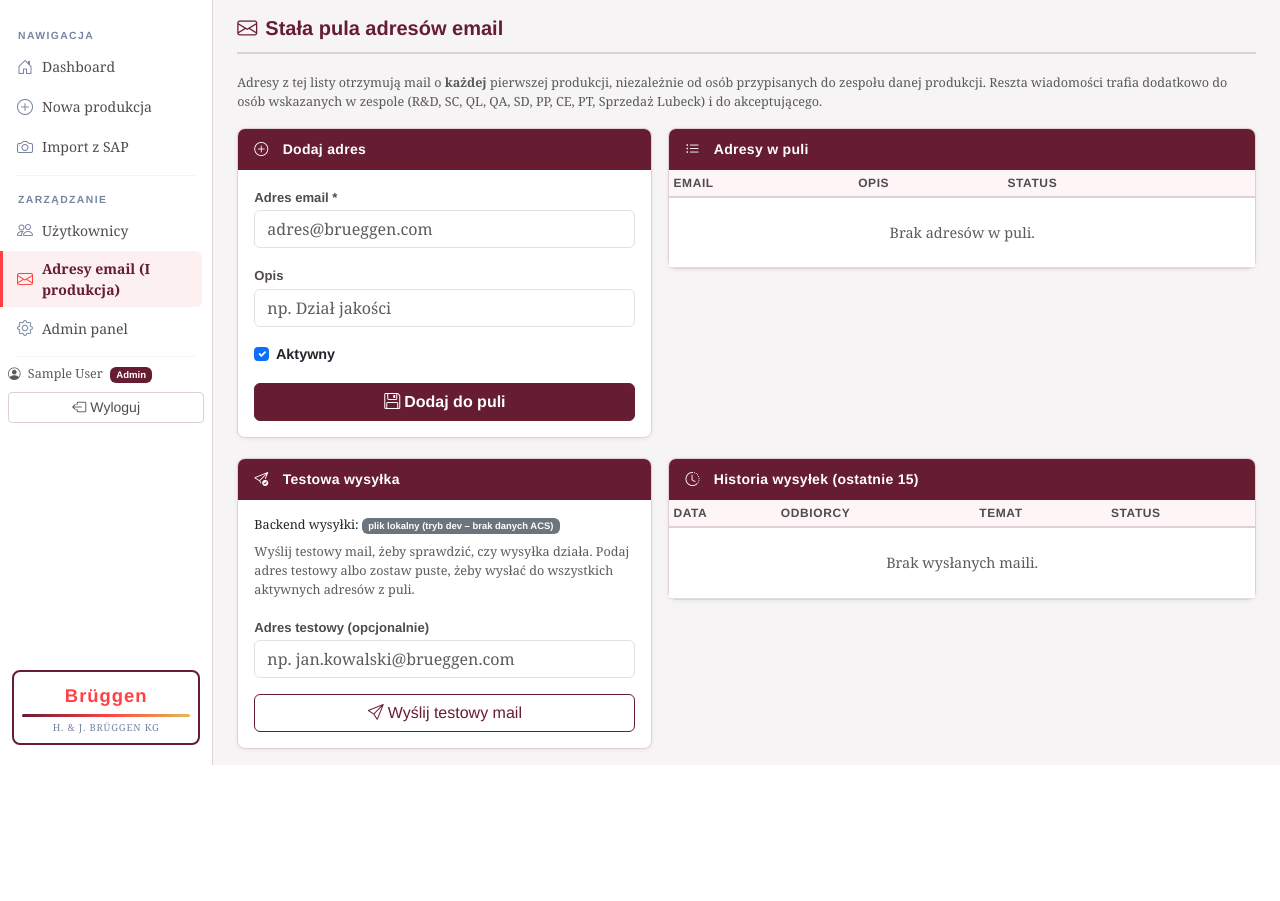
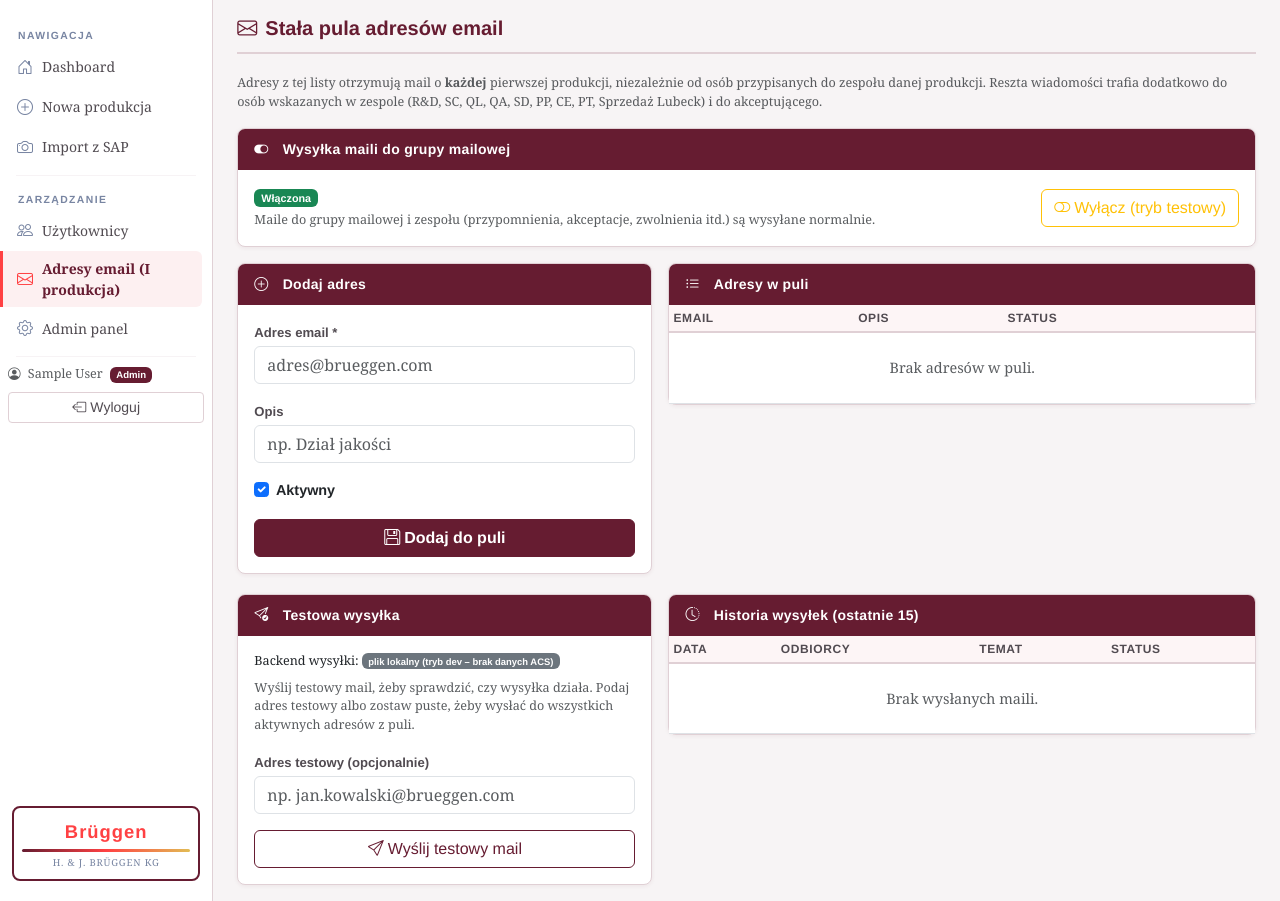
Before and after one commit to SP1BrueggenPL/FirstTrack, a Django app: page /ustawienia/maile/ in a window 1280 px wide. Shown: the part 56-957 px from the top of the page. Before the commit the page ends 821 px from the top, so only its background shows below. Run offline with Django 5.2, Linux system fonts and the light colour scheme; the visitor is signed in with stand-in values (Sample User, id 1); data comes from the database, SQL or seed files in the repository; data that the repository does not hold is empty.

Commit message:
Dodaj przełącznik wysyłki maili do grupy mailowej (tryb testowy)
Nowa kontrolka w Zarządzanie → Adresy email - globalny przełącznik
włącza/wyłącza faktyczną wysyłkę maili do grupy mailowej i zespołu
(przypomnienia, akceptacja sensoryki, korekta, zwolnienie, powiadomienie
o nowych produkcjach, ręczny mail do akceptującego), żeby dało się
bezpiecznie testować aplikację bez zalewania prawdziwych adresów mailami.

Wyłączenie nie blokuje przycisku "Wyślij testowy mail" - to świadoma,
pojedyncza akcja administratora do weryfikacji konfiguracji wysyłki,
ma działać niezależnie od trybu testowego.

Gdy wyłączone, próby wysyłki są nadal logowane w historii (EmailLog) z
nowym polem `skipped`, pokazywane jako osobny badge "Pominięto" - odróżnia
to od prawdziwego błędu wysyłki.

Domyślnie włączone (EmailSettings.bulk_emails_enabled=True), więc
zachowanie istniejących funkcji się nie zmienia, dopóki ktoś świadomie nie
wyłączy wysyłki.

Test: python manage.py test productions -> 121 testów, OK.

Co-Authored-By: Claude Sonnet 5 <noreply@anthropic.com>
Claude-Session: https://claude.ai/code/session_01DyaqTSFiuD1zqC5aRMRfaJ

```diff
--- a/productions/models.py
+++ b/productions/models.py
@@ -419,12 +419,42 @@ class EmailLog(models.Model):
     sent_at    = models.DateTimeField(auto_now_add=True)
     success    = models.BooleanField(default=True)
     error_msg  = models.TextField(blank=True)
+    # Wysyłka wyłączona w Ustawieniach (tryb testowy) - mail nie został
+    # faktycznie wysłany, tylko zalogowany do wglądu. Osobne od success, żeby
+    # nie wyglądało to w historii jak błąd wysyłki.
+    skipped    = models.BooleanField('Pominięty (tryb testowy)', default=False)
 
     class Meta:
         ordering = ['-sent_at']
 
     def __str__(self):
         return f"Mail do {self.recipient} – {self.sent_at:%Y-%m-%d %H:%M}"
+
+
+# ──────────────────────────────────────────────────────────
+# Ustawienia aplikacji (singleton)
+# ──────────────────────────────────────────────────────────
+
+class EmailSettings(models.Model):
+    """Jeden wiersz (pk=1) - globalny przełącznik wysyłki maili do grupy
+    mailowej/zespołu, żeby dało się bezpiecznie testować aplikację bez
+    zalewania prawdziwych adresów mailami."""
+    bulk_emails_enabled = models.BooleanField(
+        'Wysyłka maili do grupy mailowej włączona', default=True,
+    )
+    updated_at = models.DateTimeField(auto_now=True)
+
+    class Meta:
+        verbose_name = 'Ustawienia email'
+        verbose_name_plural = 'Ustawienia email'
+
+    def __str__(self):
+        return 'Ustawienia email'
+
+    @classmethod
+    def get_solo(cls):
+        obj, _ = cls.objects.get_or_create(pk=1)
+        return obj
 
 
 # ──────────────────────────────────────────────────────────
--- a/productions/urls.py
+++ b/productions/urls.py
@@ -39,4 +39,5 @@ urlpatterns = [
     path('ustawienia/maile/', views.notification_email_list, name='notification_email_list'),
     path('ustawienia/maile/<int:pk>/usun/', views.notification_email_delete, name='notification_email_delete'),
     path('ustawienia/maile/test/', views.notification_email_test, name='notification_email_test'),
+    path('ustawienia/maile/przelacz/', views.notification_email_toggle, name='notification_email_toggle'),
 ]
--- a/productions/views.py
+++ b/productions/views.py
@@ -19,7 +19,7 @@ from django.contrib.auth.decorators import login_required
 
 from .models import (
     FirstProduction, ChecklistBefore, ChecklistAfter,
-    EmailLog, UserProfile, NotificationRecipient, DEPT_CHOICES,
+    EmailLog, EmailSettings, UserProfile, NotificationRecipient, DEPT_CHOICES,
 )
 from .forms import (
     FirstProductionForm, SAPImportForm,
@@ -1126,6 +1126,19 @@ def send_production_email(request, pk):
 
     recipients = sorted(recipients)
 
+    if not _bulk_emails_enabled():
+        EmailLog.objects.create(
+            production=prod, recipient=', '.join(recipients), subject=subject, body=body,
+            success=True, skipped=True,
+            error_msg='Wysyłka do grupy mailowej wyłączona (tryb testowy) - mail nie został wysłany.',
+        )
+        messages.info(
+            request,
+            'Wysyłka maili do grupy mailowej jest wyłączona (tryb testowy) - mail nie został wysłany. '
+            'Włącz ją w Ustawieniach (Zarządzanie → Adresy email).',
+        )
+        return redirect('production_detail', pk=pk)
+
     success = True
     error_msg = ''
     try:
@@ -1225,6 +1238,15 @@ def _notify_new_productions(productions):
     ]
     body = '\n'.join(lines)
 
+    if not _bulk_emails_enabled():
+        for p in productions:
+            EmailLog.objects.create(
+                production=p, recipient=', '.join(recipients), subject=subject, body=body,
+                success=True, skipped=True,
+                error_msg='Wysyłka do grupy mailowej wyłączona (tryb testowy) - mail nie został wysłany.',
+            )
+        return
+
     success = True
     error_msg = ''
     try:
@@ -1259,9 +1281,25 @@ def _production_team_recipients(prod):
     return sorted(recipients)
 
 
+def _bulk_emails_enabled():
+    """Globalny przełącznik (Ustawienia → Adresy email) - wyłączony w trybie
+    testowym, żeby nie zalewać prawdziwych adresów mailami przy testowaniu
+    aplikacji. Nie dotyczy przycisku "Wyślij testowy mail" (to świadoma,
+    pojedyncza akcja administratora, ma działać niezależnie od trybu)."""
+    return EmailSettings.get_solo().bulk_emails_enabled
+
+
 def _send_and_log(prod, subject, body, recipients, email_message=None):
     """Wysyła maila (plain-text albo gotowy EmailMessage z załącznikami) i zawsze
     zapisuje próbę w EmailLog, niezależnie od wyniku."""
+    if not _bulk_emails_enabled():
+        EmailLog.objects.create(
+            production=prod, recipient=', '.join(recipients), subject=subject, body=body,
+            success=True, skipped=True,
+            error_msg='Wysyłka do grupy mailowej wyłączona (tryb testowy) - mail nie został wysłany.',
+        )
+        return True
+
     success = True
     error_msg = ''
     try:
@@ -1881,6 +1919,7 @@ def notification_email_list(request):
         'form': form,
         'recipients': NotificationRecipient.objects.all(),
         'acs_configured': acs_configured,
+        'bulk_emails_enabled': _bulk_emails_enabled(),
         'recent_logs': EmailLog.objects.select_related('production').all()[:15],
     })
 
@@ -1891,6 +1930,22 @@ def notification_email_delete(request, pk):
     recipient = get_object_or_404(NotificationRecipient, pk=pk)
     recipient.delete()
     messages.success(request, f'Adres {recipient.email} został usunięty ze stałej puli.')
+    return redirect('notification_email_list')
+
+
+@login_required
+@require_POST
+def notification_email_toggle(request):
+    """Włącza/wyłącza globalną wysyłkę maili do grupy mailowej - do
+    bezpiecznego testowania aplikacji bez zalewania prawdziwych adresów
+    mailami. Nie dotyczy przycisku "Wyślij testowy mail"."""
+    email_settings = EmailSettings.get_solo()
+    email_settings.bulk_emails_enabled = not email_settings.bulk_emails_enabled
+    email_settings.save(update_fields=['bulk_emails_enabled'])
+    if email_settings.bulk_emails_enabled:
+        messages.success(request, 'Wysyłka maili do grupy mailowej została włączona.')
+    else:
+        messages.warning(request, 'Wysyłka maili do grupy mailowej została wyłączona (tryb testowy).')
     return redirect('notification_email_list')
 
 
--- a/templates/productions/notification_email_list.html
+++ b/templates/productions/notification_email_list.html
@@ -11,6 +11,39 @@
   od osób przypisanych do zespołu danej produkcji. Reszta wiadomości trafia dodatkowo do
   osób wskazanych w zespole (R&amp;D, SC, QL, QA, SD, PP, CE, PT, Sprzedaż Lubeck) i do akceptującego.
 </p>
+
+<div class="card mb-3 {% if not bulk_emails_enabled %}border-warning{% endif %}">
+  <div class="card-header"><i class="bi bi-toggle-on me-2"></i>Wysyłka maili do grupy mailowej</div>
+  <div class="card-body d-flex justify-content-between align-items-center flex-wrap gap-2">
+    <div>
+      {% if bulk_emails_enabled %}
+        <span class="badge bg-success mb-1">Włączona</span>
+        <p class="text-muted small mb-0">
+          Maile do grupy mailowej i zespołu (przypomnienia, akceptacje, zwolnienia itd.) są wysyłane normalnie.
+        </p>
+      {% else %}
+        <span class="badge bg-warning text-dark mb-1">Wyłączona - tryb testowy</span>
+        <p class="text-muted small mb-0">
+          Żaden mail do grupy mailowej/zespołu nie zostanie faktycznie wysłany - próby są tylko
+          logowane w historii poniżej jako „Pominięto". Wyłącz tryb testowy przed pracą na produkcji.
+        </p>
+      {% endif %}
+    </div>
+    <form method="post" action="{% url 'notification_email_toggle' %}"
+          onsubmit="return confirm('{% if bulk_emails_enabled %}Na pewno wyłączyć wysyłkę maili do grupy mailowej (tryb testowy)?{% else %}Na pewno włączyć wysyłkę maili do grupy mailowej?{% endif %}');">
+      {% csrf_token %}
+      {% if bulk_emails_enabled %}
+      <button type="submit" class="btn btn-outline-warning">
+        <i class="bi bi-toggle-off me-1"></i>Wyłącz (tryb testowy)
+      </button>
+      {% else %}
+      <button type="submit" class="btn btn-success">
+        <i class="bi bi-toggle-on me-1"></i>Włącz wysyłkę
+      </button>
+      {% endif %}
+    </form>
+  </div>
+</div>
 
 <div class="row g-3">
   <div class="col-md-5">
@@ -139,7 +172,9 @@
               <td class="small">{{ log.recipient|truncatechars:40 }}</td>
               <td class="small">{{ log.subject|truncatechars:35 }}</td>
               <td>
-                {% if log.success %}
+                {% if log.skipped %}
+                  <span class="badge bg-secondary" title="{{ log.error_msg }}">Pominięto</span>
+                {% elif log.success %}
                   <span class="badge bg-success">OK</span>
                 {% else %}
                   <span class="badge bg-danger" title="{{ log.error_msg }}">Błąd</span>
```
Also changed, not shown: productions/tests.py (+72 -1 lines), productions/migrations/0023_emailsettings_emaillog_skipped.py (added).
